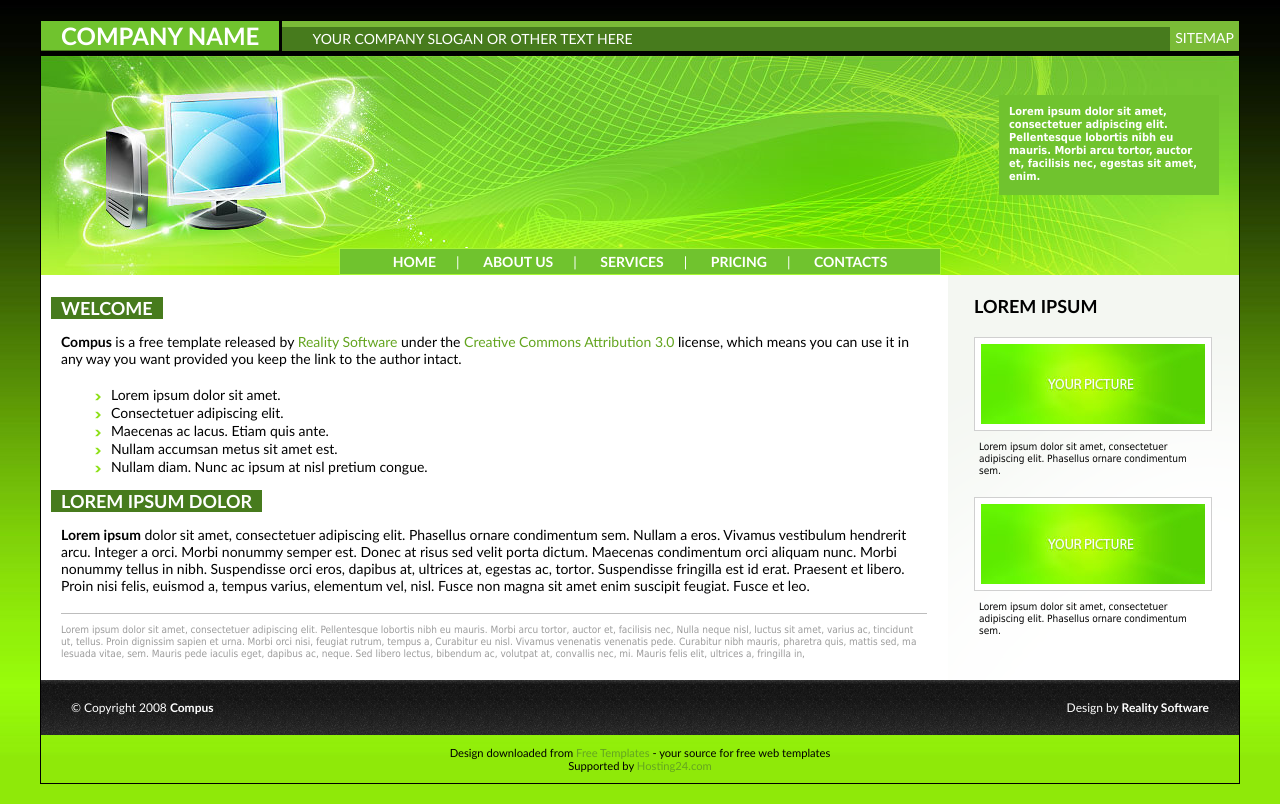
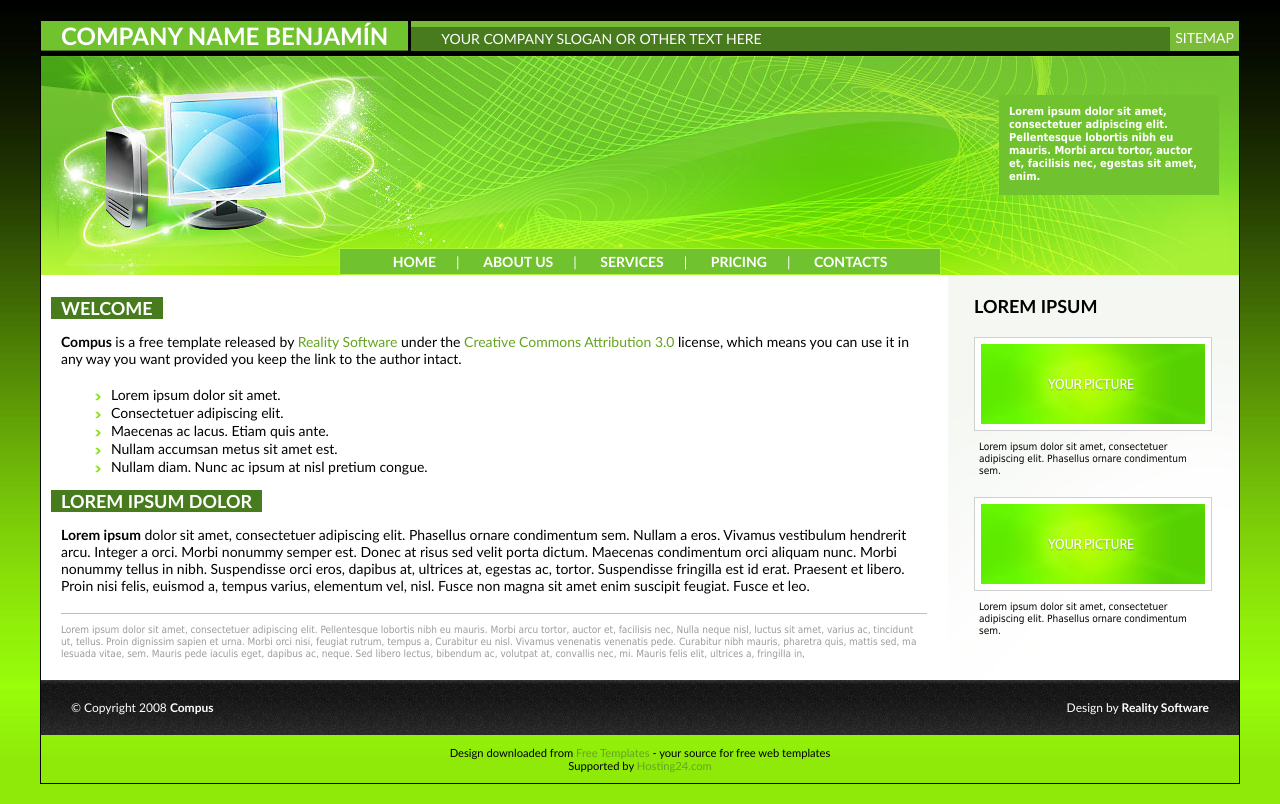
Before and after one commit to beslnet/imagen_python, a plain HTML site: page paginas/index.html in a window 1280 px wide. Drawn offline with Linux system fonts and the light colour scheme.

Commit message:
other commit

```diff
--- a/paginas/index.html
+++ b/paginas/index.html
@@ -10,7 +10,7 @@
 <body>
 <!-- header -->
 <div id="top">
-<div id="name"><a href="#">Company Name</a></div>
+<div id="name"><a href="#">Company Name Benjamín</a></div>
 <div id="split"></div>
 <div style="border-top: 6px solid rgb(122, 187, 55); background-color: blue;">
 <div id="slogan"> Your company slogan or other text here</div>
```
